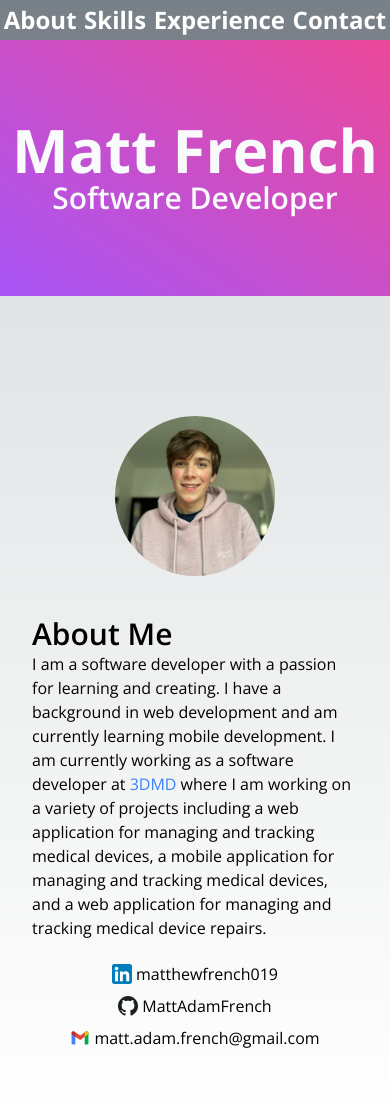
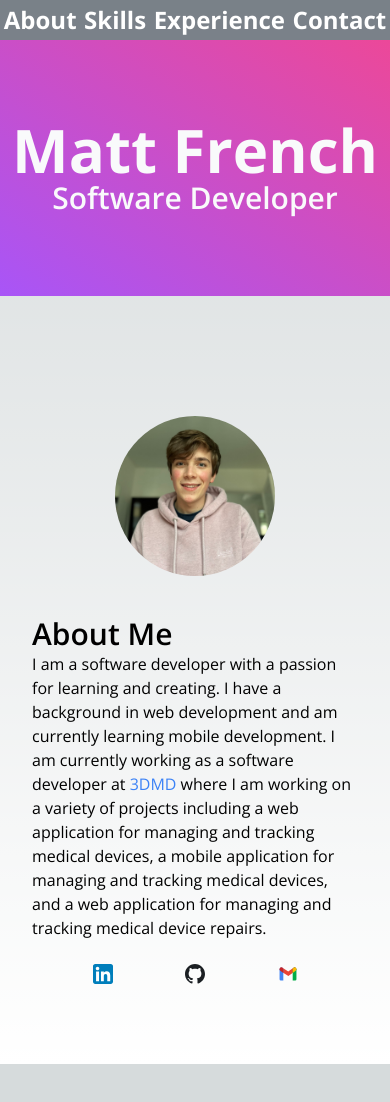
Before and after one commit to mfren/personal-website, a Next.js app: page / in a window 390 px wide. Shown: the top 1102 px of the page. After the commit the page ends 1064 px from the top, so only its background shows below. Built offline with nearby package versions, Linux system fonts and the light colour scheme.

Commit message:
Fixed display issue

```diff
--- a/src/components/Home/About/About.tsx
+++ b/src/components/Home/About/About.tsx
@@ -1,4 +1,4 @@
-
+"use client";
 
 const socials = [
     {
@@ -24,7 +24,7 @@ const socials = [
 export function About() {
 
     return (
-        <div className="container pt-20 pb-20">
+        <div id="about" className="container pt-20 pb-20">
             <div className="flex flex-col sm:flex-row mx-auto">
                 <div className="basis-1/3 p-10">
                     <img src="/images/profile.jpg" alt="Matt French" className="rounded-full h-40 mx-auto" />
@@ -38,10 +38,10 @@ export function About() {
             </div>
             <br />
             <div className="flex flex-row flex-wrap justify-evenly gap-3">
-                {socials.map((social) => (
-                    <a className="flex flex-row items-center h-5 gap-1" href={social.link} target="_blank" rel="noopener noreferrer">
-                        <img src={social.icon} alt="LinkedIn" className="max-h-full" />
-                        <a className="font-extralight">{social.displayName}</a>
+                {socials.map((social, index) => (
+                    <a className="flex flex-row items-center h-5 gap-1" href={social.link} target="_blank" rel="noopener noreferrer" key={index}>
+                        <img src={social.icon} alt={social.name} className="max-h-full" />
+                        <p className="font-extralight hidden sm:block">{social.displayName}</p>
                     </a>
                 ))}
             </div>
```
